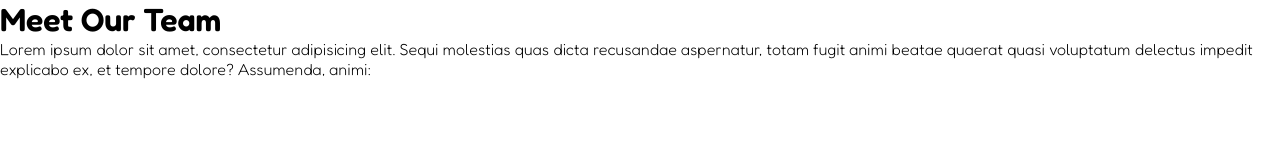
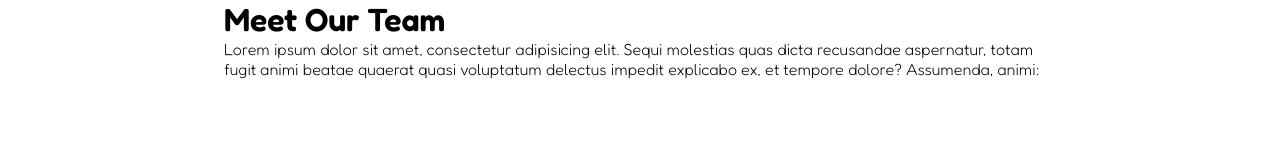
Before and after one commit to marcobusacca/html-css-float-cards, a plain HTML site: page index.html in a window 1280 px wide. Drawn offline with Linux system fonts and the light colour scheme.

Commit message:
[STYLE] body & body container

```diff
--- a/css/style.css
+++ b/css/style.css
@@ -3,7 +3,13 @@
     padding: 0;
     box-sizing: border-box;
 }
+/* BODY */
+    body{
+        font-family: 'Fredoka', sans-serif;
+    }
 
-body{
-    font-family: 'Fredoka', sans-serif;
-}
+    div#body-container{
+        width: 65%;
+        margin: 0 auto;
+    }
+/* FINE BODY */
```
